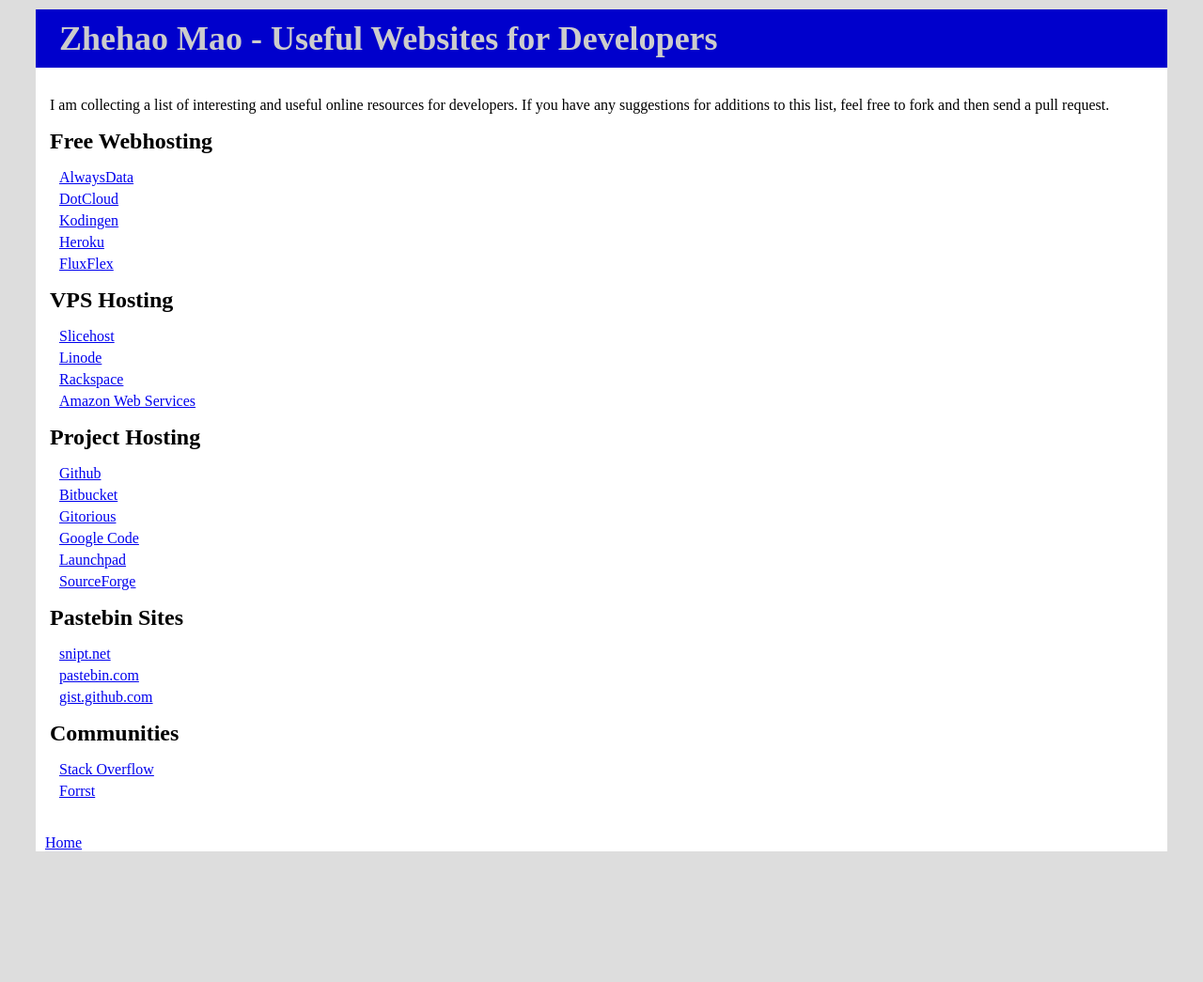
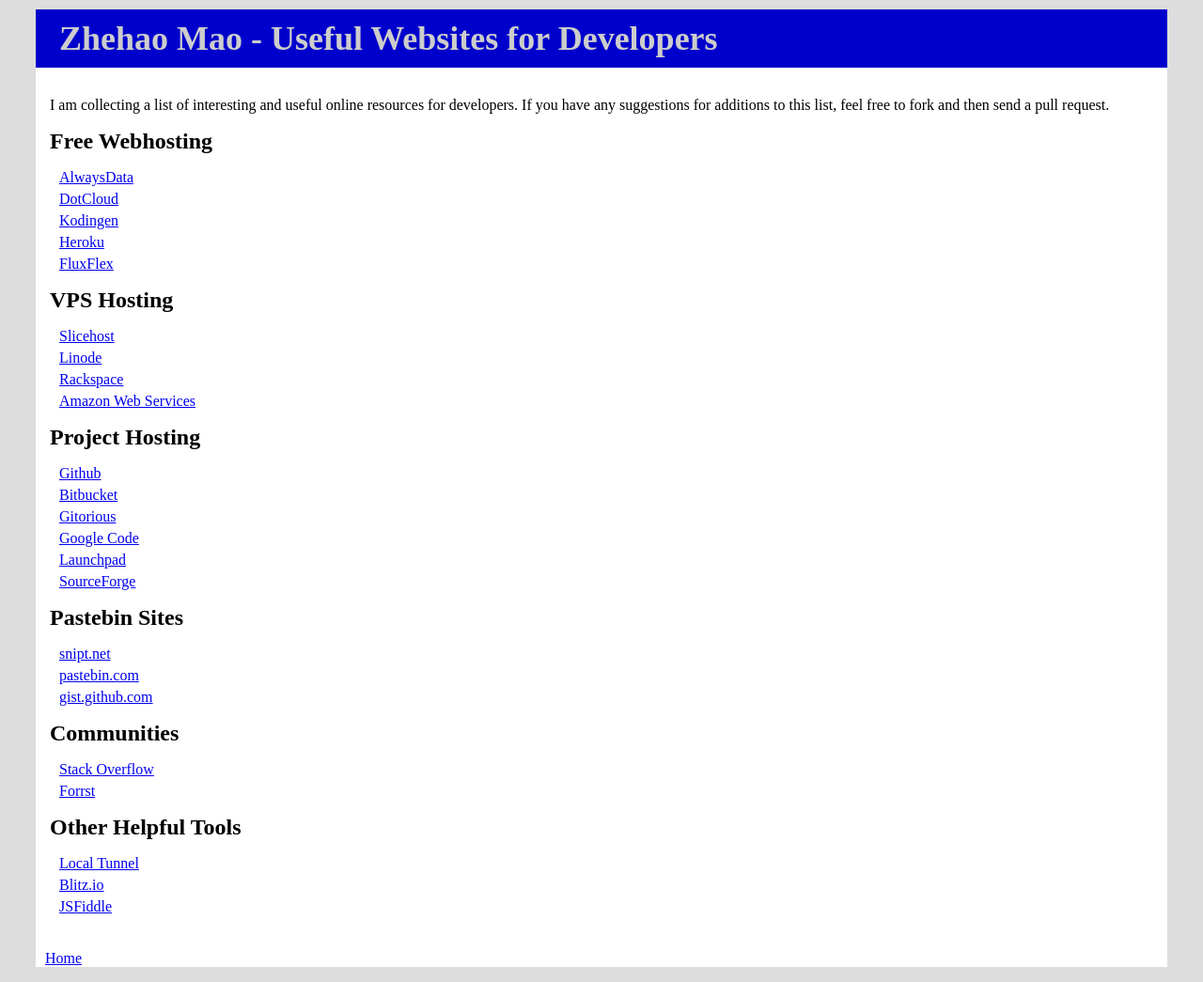
Before and after one commit to zhemao/zhemao.github.com, a Jekyll site: the page built from _posts/2011-06-13-devsites.markdown, in a window 1280 px wide. Shown: the whole page at 94% size. Built offline with Jekyll 4.4.1, drawn with Linux system fonts in a browser that asks for light colours; Markdown is read by kramdown in place of the engine named in the settings; before the commit the page ends 922 px from its top, so only the background shows below that.

Commit message:
add some more sites to devsites

```diff
--- a/_posts/2011-06-13-devsites.markdown
+++ b/_posts/2011-06-13-devsites.markdown
@@ -36,3 +36,8 @@
 ## Communities
 * [Stack Overflow](http://stackoverflow.com)
 * [Forrst](http://forrst.com)
+
+## Other Helpful Tools
+* [Local Tunnel](http://progrium.com/localtunnel/)
+* [Blitz.io](http://blitz.io/)
+* [JSFiddle](http://jsfiddle.net/)
```
